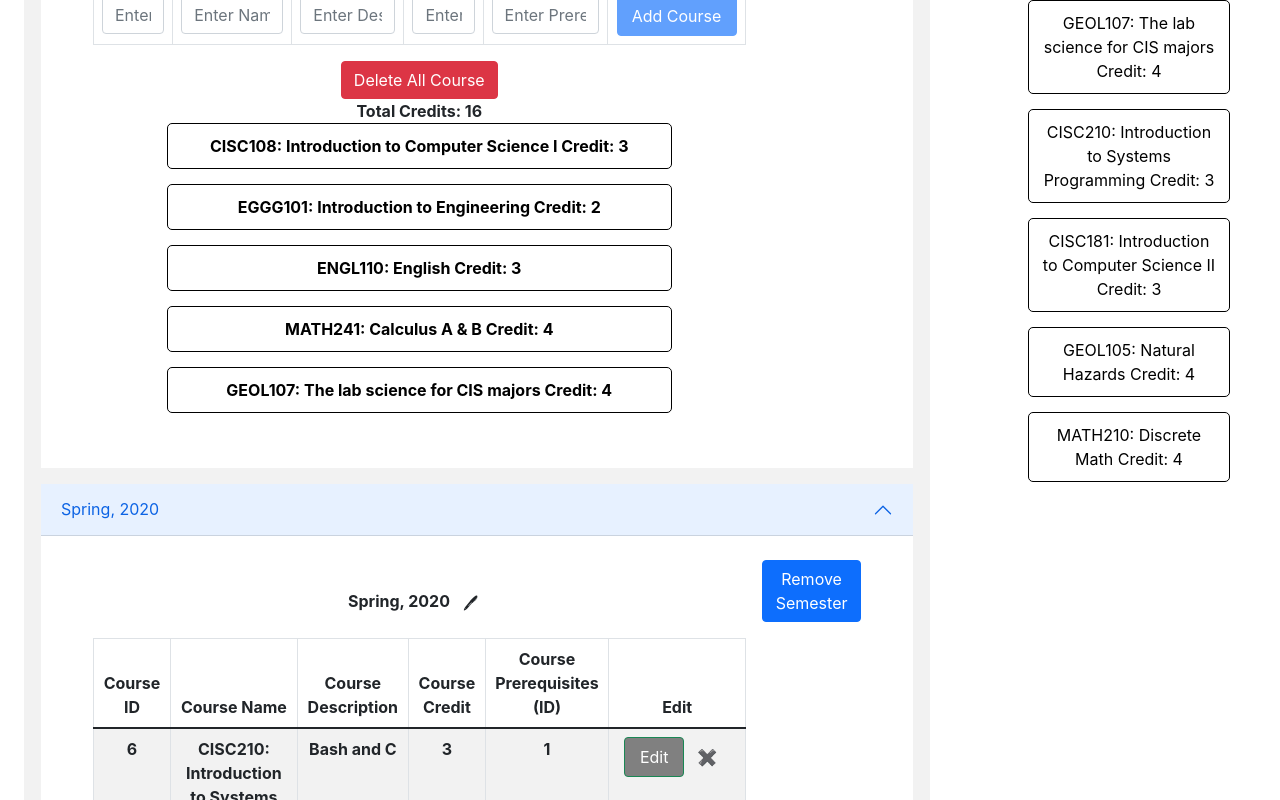
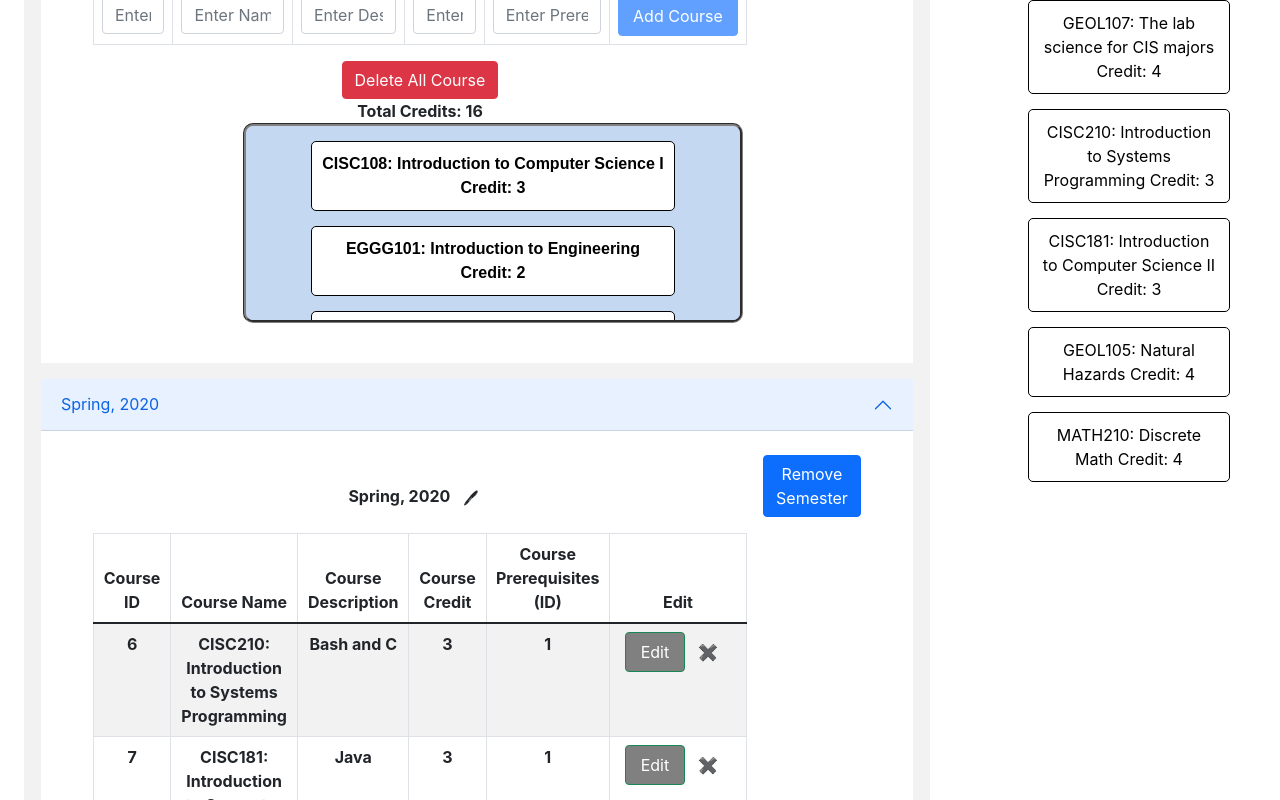
Before and after one commit to UD-CISC275-S22/cis-scheduler-team24, a React (Create React App) app: page / in a window 1280 px wide. Shown: the part 1240-2040 px from the top of the page. Built offline with nearby package versions, Linux system fonts and the light colour scheme.

Commit message:
added style for div tag

```diff
--- a/src/components/listCourses.tsx
+++ b/src/components/listCourses.tsx
@@ -45,7 +45,7 @@ export function ListCourses({ semesterCourses }: Courses): JSX.Element {
     ) => ({
         padding: 10,
         margin: "0 50px 15px 50px",
-        background: isDragging ? "#4a2975" : "white",
+        background: isDragging ? "green" : "white",
         color: isDragging ? "white" : "black",
         border: "1px solid black",
         frontsize: "20px",
@@ -206,7 +206,7 @@ export function ListCourses({ semesterCourses }: Courses): JSX.Element {
             <Container>
                 <div>Total Credits: {Credits}</div>
             </Container>
-            <Container>
+            <div className="scrollbox">
                 <DragDropContext onDragEnd={onDragEnd}>
                     <Droppable droppableId="courses">
                         {(Provided) => (
@@ -248,7 +248,7 @@ export function ListCourses({ semesterCourses }: Courses): JSX.Element {
                         )}
                     </Droppable>
                 </DragDropContext>
-            </Container>
+            </div>
         </div>
     );
 }
```
